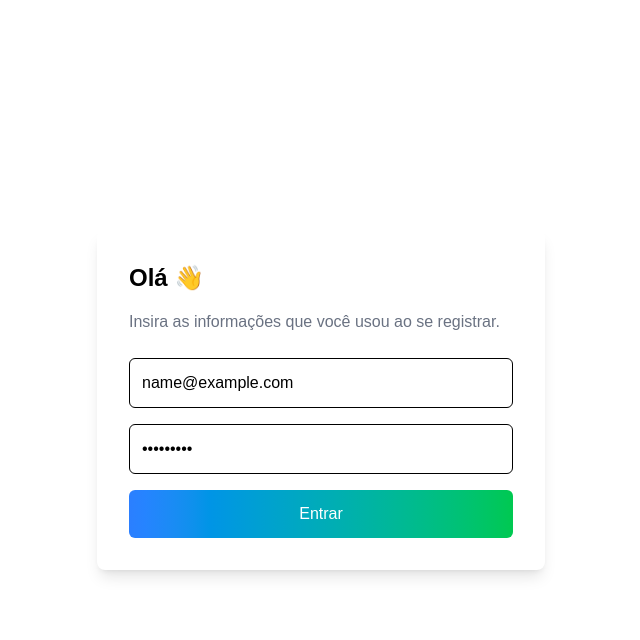
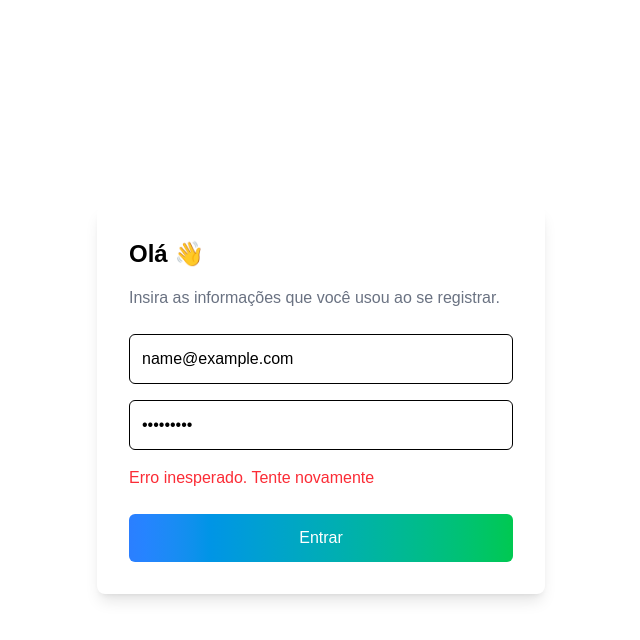
Before and after one commit to ramonmoncao/viva-condo, a Next.js app: page / in a window 1280 px wide. Both pictures are taken after typing "name@example.com", "Sample123" into the empty fields and a click on the button "Entrar". Shown: the top 640 px of the page, without its empty margins (319-959 px from the left). Built offline with nearby package versions, Linux system fonts and the light colour scheme; no server answers.

Commit message:
botão com loading

```diff
--- a/src/app/page.tsx
+++ b/src/app/page.tsx
@@ -10,6 +10,8 @@ export default function Login() {
   const[checkinSession, setCheckinSession] = useState(true)
   const[email, setEmail] = useState("")
   const[password, setPassword] = useState("")
+  const [loading, setLoading] = useState(false);
+  const [err, setErr] = useState<Error>();
 
   useEffect(()=> {
     const checkSession = async ()=> {
@@ -24,9 +26,14 @@ export default function Login() {
   }, [])
 
   const login = async (e: React.FormEvent) => {
+    setLoading(true)
     e.preventDefault();
     const{data, error} = await supabase.auth.signInWithPassword({email, password})
     if (error || !data.user) {
+      if(error.code == "invalid_credentials")
+        setErr(new Error("Email ou senha inválidos"));
+      else setErr(new Error("Erro inesperado. Tente novamente"))
+          setLoading(false)
       return;
     }
     router.replace("/condominios")
@@ -58,10 +65,13 @@ return (
               className="w-full p-3 mb-4 border rounded-md focus:ring-2 focus:ring-blue-500"
               required
             />
+            { err ?
+          <p className="text-red-500 mb-6">{err.message}</p>
+          : null}
             <button type="submit"
               className="w-full bg-gradient-to-r from-blue-500 to-green-500 text-white p-3 rounded-md hover:opacity-90 transition-all disabled:opacity-50"
             >
-            {"Entrar"}
+            { loading ? "Entrando..." : "Entrar"}
             </button>
           </form>
         </div>
```
